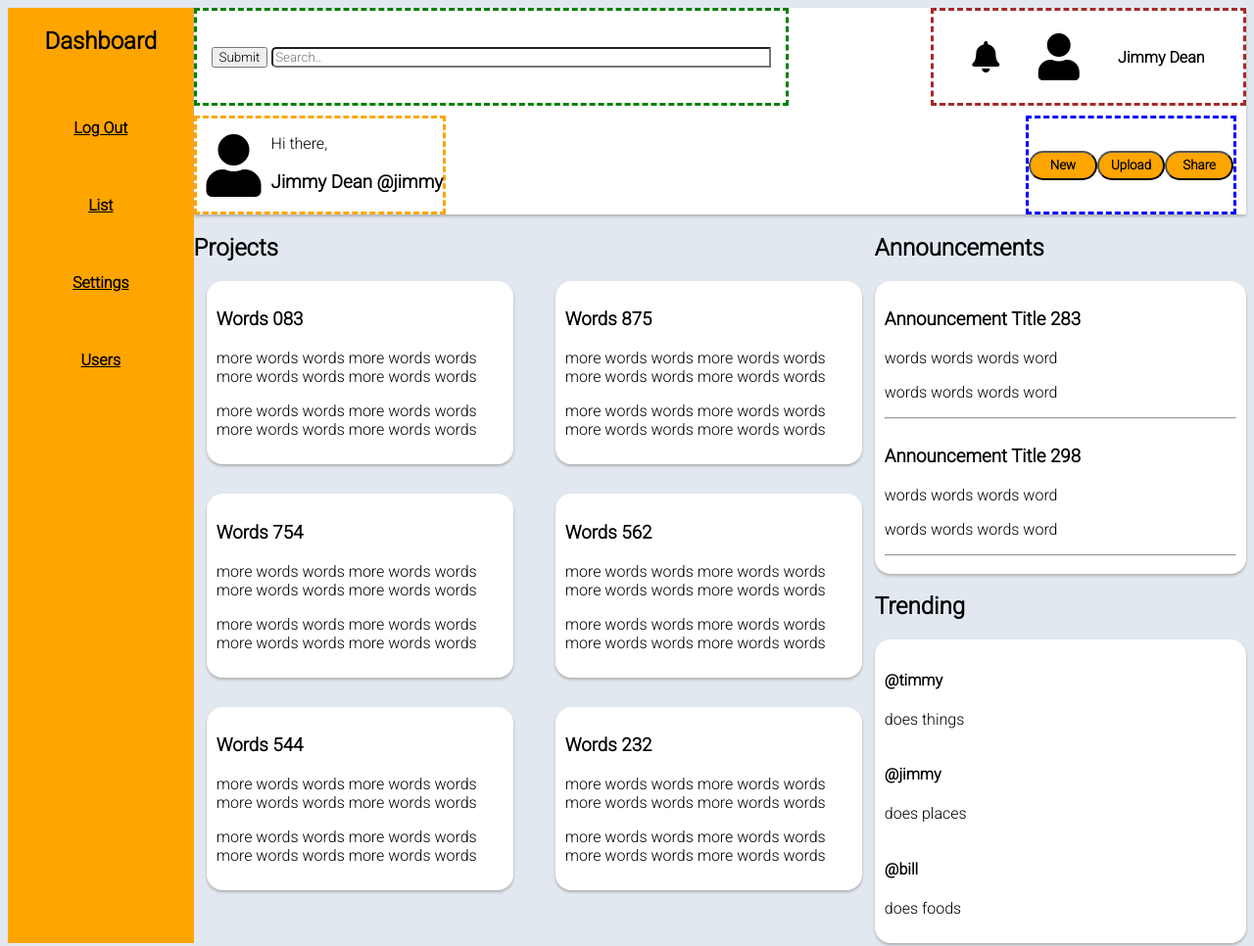
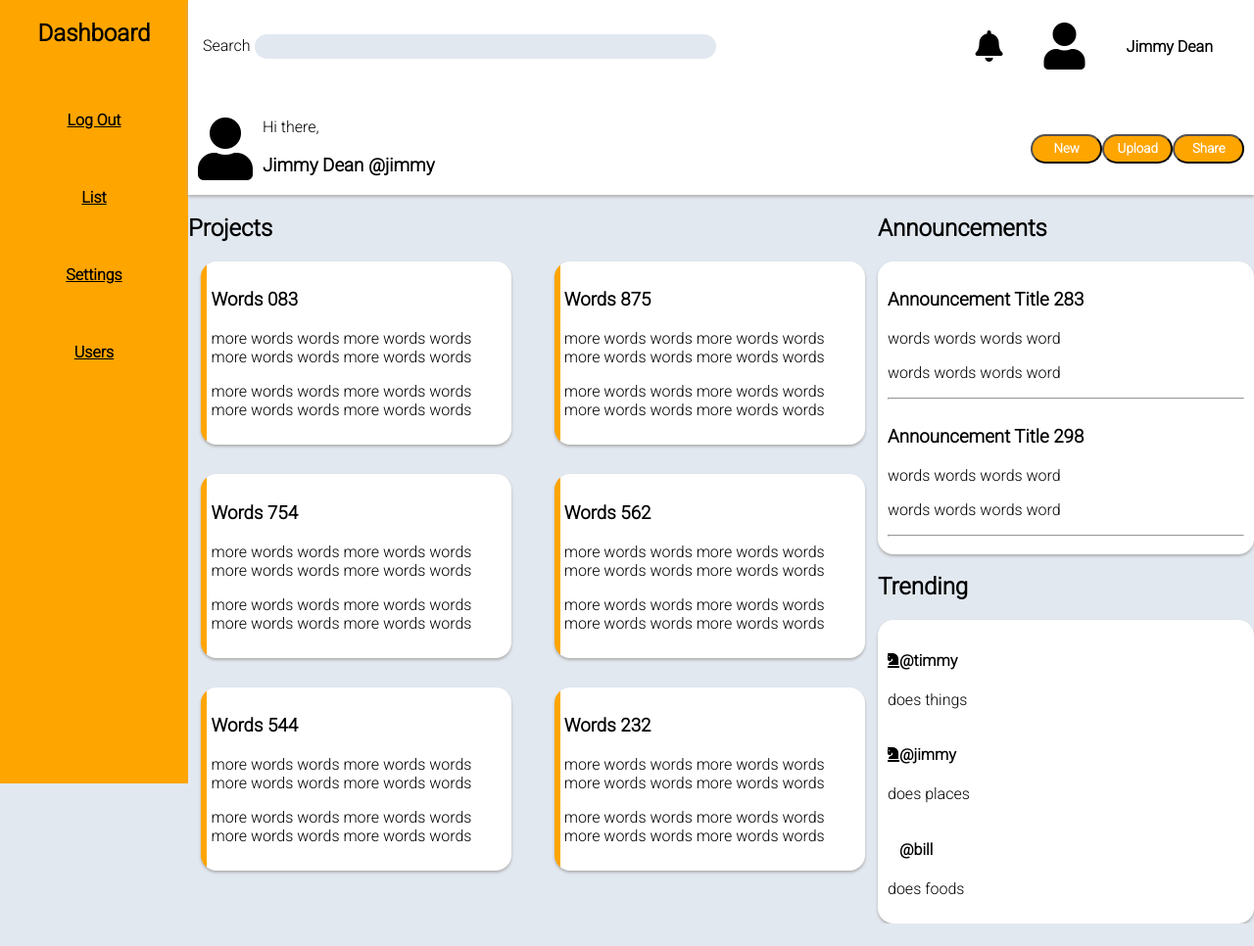
Before and after one commit to threebarber/admindash, a plain HTML site: page index.html in a window 1280 px wide. Shown: the whole page at 98% size. After the commit the page ends 943 px from the top, so only its background shows below. Drawn offline with Linux system fonts and the light colour scheme.

Commit message:
styling, added orange theme, removed lines

```diff
--- a/index.html
+++ b/index.html
@@ -34,8 +34,8 @@
         <div class="header">
             <div class="headertop">
                 <div class="searchDiv">
-                    <form><button type="button">Submit</button>
-                        <input type="text" size="70" placeholder="Search.." name="search">
+                    <form>
+                       Search <input type="text" name="search">
                     </form>
                 </div>
                 <div class="profileDiv">
@@ -127,17 +127,17 @@
             <h2>Trending</h2>
             <div class="trendDiv">
                 <div class="trendItem">
-                    <h4>@timmy</h4>
+                    <h4><i class="fa fa-chess-knight"></i>@timmy</h4>
                     <p>does things</p>
                 </div>
 
                 <div class="trendItem">
-                    <h4>@jimmy</h4>
+                    <h4><i class="fa fa-chess-knight"></i>@jimmy</h4>
                     <p>does places</p>
                 </div>
 
                 <div class="trendItem">
-                    <h4>@bill</h4>
+                    <h4><i class="fa-solid fa-chess-knight"></i>@bill</h4>
                     <p>does foods</p>
                 </div>
             </div>
--- a/styles.css
+++ b/styles.css
@@ -5,9 +5,9 @@
     box-sizing: border-box;
 }
 
-html {
+html,body {
     background-color: rgba(226, 232, 240, 255);
-
+    margin:0;
 }
 
 .container {
@@ -21,7 +21,7 @@ html {
         "sidebar projects projects trend"
         "sidebar projects projects trend";
     max-width: 80%vw;
-    max-height: 80%vh;
+    height: 100vh;
     margin: auto;
 }
 
@@ -29,7 +29,7 @@ html {
 
     grid-area: sidebar;
 
-   background-color: orange;
+    background-color: orange;
 }
 
 .sidebarDiv {
@@ -102,6 +102,8 @@ html {
     padding: 10px;
     border-radius: 1rem;
     box-shadow: 0px 2px 3px rgb(175 175 175);
+    background-image: -webkit-linear-gradient(left, orange, orange 2%, transparent 2%, transparent 100%);
+
 }
 
 .trend {
@@ -115,7 +117,7 @@ html {
     flex-direction: column;
     box-shadow: 0px 2px 3px rgb(175 175 175);
     border-radius: 1rem;
-    padding:10px;
+    padding: 10px;
     background-color: white;
 }
 
@@ -129,7 +131,7 @@ html {
     flex-direction: column;
     box-shadow: 0px 2px 3px rgb(175 175 175);
     border-radius: 1rem;
-    padding:10px;
+    padding: 10px;
     background-color: white;
 }
 
@@ -147,15 +149,18 @@ html {
 .searchDiv {
     display: flex;
     padding: 15px;
-    border: green dashed;
     justify-content: space-evenly;
     align-items: center;
 }
 
 .searchDiv input {
 
-    border-top-left-radius: 5px !important;
-    border-bottom-left-radius: 5px !important;
+    width: 45vw;
+    max-width: 471px;
+    height: 25px;
+    background-color: rgba(226,232,240,255);
+    border: none;
+    border-radius: 15px;
 
 }
 
@@ -166,7 +171,6 @@ html {
 .hiDiv {
     display: inline-flex;
     justify-content: flex-start;
-    border: dashed orange;
     align-items: center;
 }
 
@@ -183,7 +187,6 @@ html {
 .profileDiv {
     display: flex;
     justify-content: space-evenly;
-    border: dashed brown;
     align-items: center;
     width: 30%
 }
@@ -196,7 +199,6 @@ html {
     display: flex;
     justify-content: space-between;
     align-items: center;
-    border: dashed blue;
     margin-right: 10px;
     width: 20%
 }
@@ -208,5 +210,6 @@ html {
     border-radius: 1rem;
     background-color: orange;
     font-weight: 900;
-    padding:5px;
+    padding: 5px;
+    color:white;
 }
```
